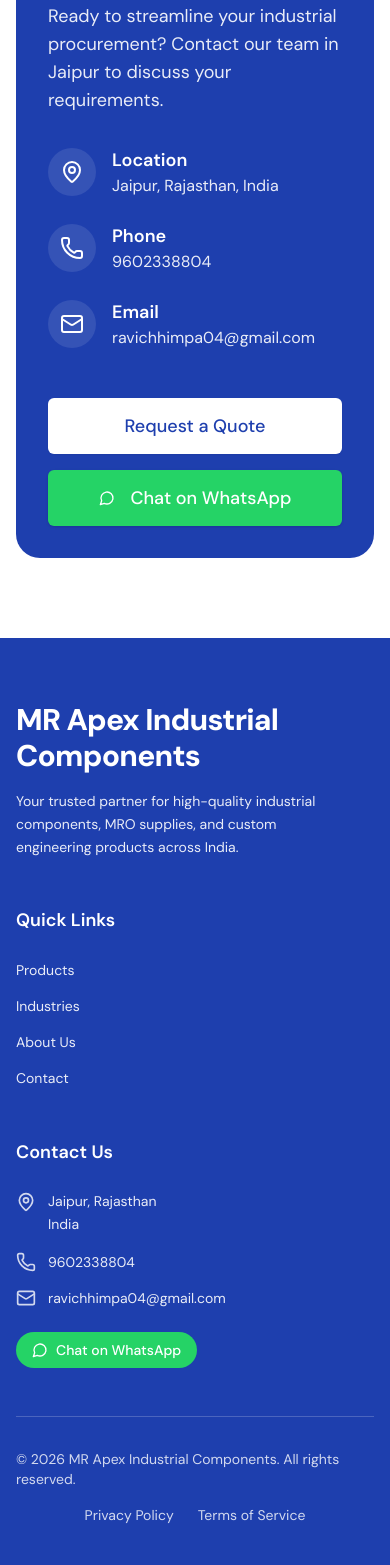
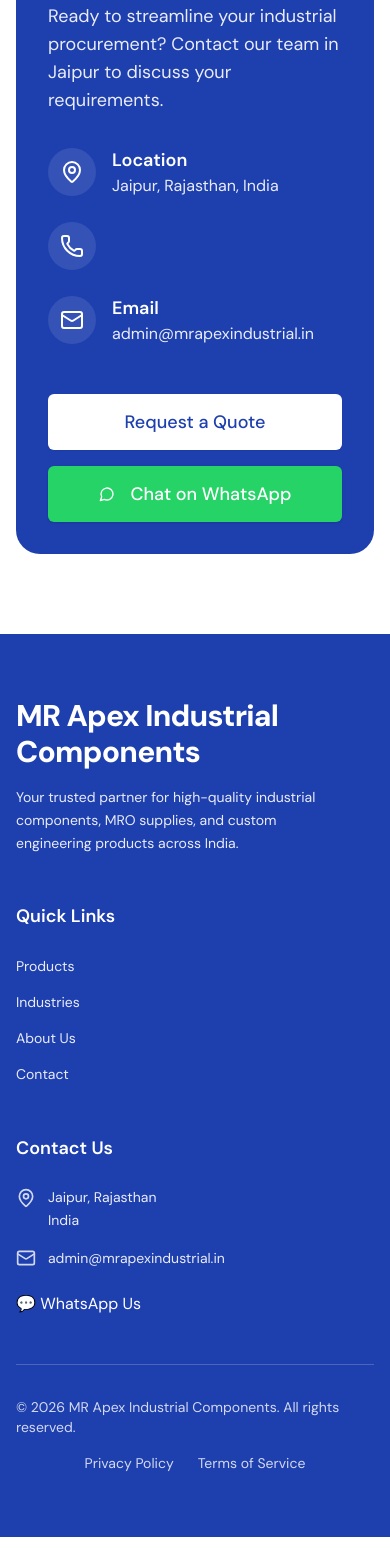
Before and after one commit to ravichhimpa04-lab/mrapex-industrial, a React (Vite) app in the folder apps/web/: page /about in a window 390 px wide. Shown: the part 2955-4520 px from the top of the page. After the commit the page ends 4492 px from the top, so only its background shows below. Built offline with nearby package versions, Linux system fonts and the light colour scheme; the HTML template or start-up script is replaced by a standard one; what pocketbase would draw is missing.

Commit message:
contact: Updated contact information and removed phone number from the website.

```diff
--- a/apps/web/src/components/Footer.jsx
+++ b/apps/web/src/components/Footer.jsx
@@ -56,22 +56,16 @@
                 </span>
               </li>
               <li className="flex items-center gap-3">
-                <Phone className="w-5 h-5 flex-shrink-0 opacity-80" />
-                <span className="text-sm opacity-90">9602338804</span>
-              </li>
-              <li className="flex items-center gap-3">
                 <Mail className="w-5 h-5 flex-shrink-0 opacity-80" />
-                <span className="text-sm opacity-90">ravichhimpa04@gmail.com</span>
+                <span className="text-sm opacity-90">admin@mrapexindustrial.in</span>
               </li>
               <li className="flex items-center gap-3 pt-2">
                 <a
-                  href="https://wa.me/9602338804"
-                  target="_blank"
-                  rel="noopener noreferrer"
-                  className="inline-flex items-center gap-2 text-sm font-medium bg-[#25D366] text-white px-4 py-2 rounded-full hover:bg-[#20bd5a] transition-colors"
-                >
-                  <MessageCircle className="w-4 h-4" />
-                  Chat on WhatsApp
+                href="https://wa.me/919602338804?text=Hello%20MR%20Apex%20Industrial%20Components"
+                target="_blank"
+               rel="noopener noreferrer"
+              >
+                  💬 WhatsApp Us
                 </a>
               </li>
             </ul>
--- a/apps/web/src/pages/AboutUsPage.jsx
+++ b/apps/web/src/pages/AboutUsPage.jsx
@@ -99,10 +99,6 @@
                     <div className="w-12 h-12 bg-white/10 rounded-full flex items-center justify-center flex-shrink-0">
                       <Phone className="w-6 h-6" />
                     </div>
-                    <div>
-                      <p className="font-semibold text-lg">Phone</p>
-                      <p className="opacity-90">9602338804</p>
-                    </div>
                   </div>
                   <div className="flex items-center gap-4">
                     <div className="w-12 h-12 bg-white/10 rounded-full flex items-center justify-center flex-shrink-0">
@@ -110,7 +106,7 @@
                     </div>
                     <div>
                       <p className="font-semibold text-lg">Email</p>
-                      <p className="opacity-90">ravichhimpa04@gmail.com</p>
+                      <p className="opacity-90">admin@mrapexindustrial.in</p>
                     </div>
                   </div>
                 </div>
@@ -121,7 +117,7 @@
                   <Link to="/contact">Request a Quote</Link>
                 </Button>
                 <Button size="lg" asChild className="bg-[#25D366] text-white hover:bg-[#20bd5a] h-14 px-8 text-lg border-none">
-                  <a href="https://wa.me/9602338804" target="_blank" rel="noopener noreferrer">
+                  <a href="https://wa.me/919602338804?text=Hello%20MR%20Apex%20Industrial%20Components" target="_blank" rel="noopener noreferrer">
                     <MessageCircle className="w-5 h-5 mr-2" />
                     Chat on WhatsApp
                   </a>
--- a/apps/web/src/pages/ContactPage.jsx
+++ b/apps/web/src/pages/ContactPage.jsx
@@ -61,10 +61,6 @@
                       <div className="w-12 h-12 bg-primary/10 rounded-xl flex items-center justify-center flex-shrink-0">
                         <Phone className="w-6 h-6 text-primary" />
                       </div>
-                      <div>
-                        <h3 className="font-semibold text-lg text-foreground">Phone</h3>
-                        <p className="text-muted-foreground mt-1">9602338804</p>
-                      </div>
                     </div>
 
                     <div className="flex items-start gap-4">
@@ -73,7 +69,7 @@
                       </div>
                       <div>
                         <h3 className="font-semibold text-lg text-foreground">Email</h3>
-                        <p className="text-muted-foreground mt-1">ravichhimpa04@gmail.com</p>
+                        <p className="text-muted-foreground mt-1">admin@mrapexindustrial.in</p>
                       </div>
                     </div>
                   </div>
@@ -83,7 +79,7 @@
                   <h3 className="font-bold text-lg mb-2">Instant Support</h3>
                   <p className="opacity-90 mb-6 text-sm">Need immediate assistance? Reach out to us directly on WhatsApp.</p>
                   <a
-                    href="https://wa.me/9602338804"
+                    href="https://wa.me/919602338804?text=Hello%20MR%20Apex%20Industrial%20Components"
                     target="_blank"
                     rel="noopener noreferrer"
                     className="inline-flex items-center justify-center w-full gap-2 bg-[#25D366] text-white px-6 py-3 rounded-lg font-medium hover:bg-[#20bd5a] transition-colors"
```
